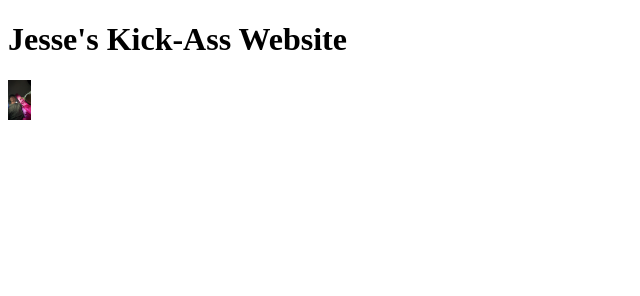
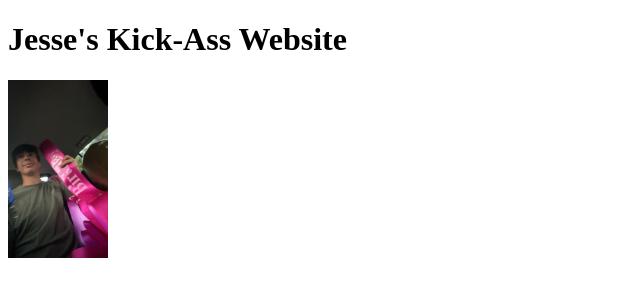
Before and after one commit to JesseDoesStuff/JessesWebsite, a plain HTML site: page index.html in a window 1280 px wide. Shown: the whole page, without its empty margins (0-640 px from the left). Drawn offline with Linux system fonts and the light colour scheme.

Commit message:
Update index.html

```diff
--- a/index.html
+++ b/index.html
@@ -4,6 +4,6 @@
   </head>
   <body>
     <h1>Jesse's Kick-Ass Website</h1>
-    <img src="BirthdayBoy.jpg" alt="Jesse smiling with a birthday bow in his hand" width="22.6pt"></img>
+    <img src="BirthdayBoy.jpg" alt="Jesse smiling with a birthday bow in his hand" width="100px"></img>
   </body>
 </html>
```
